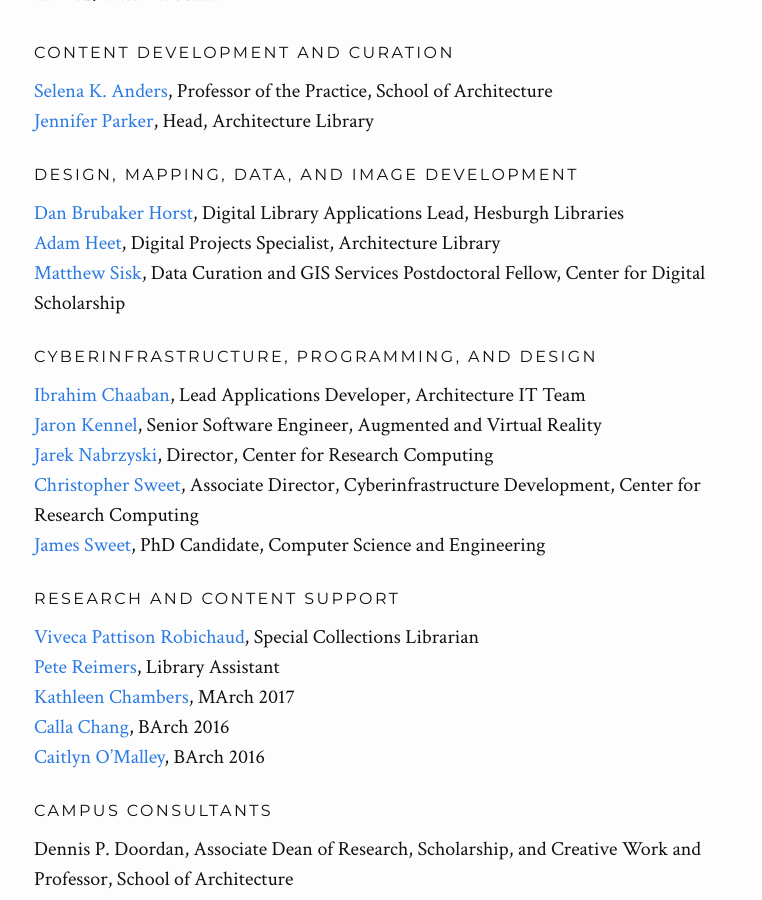
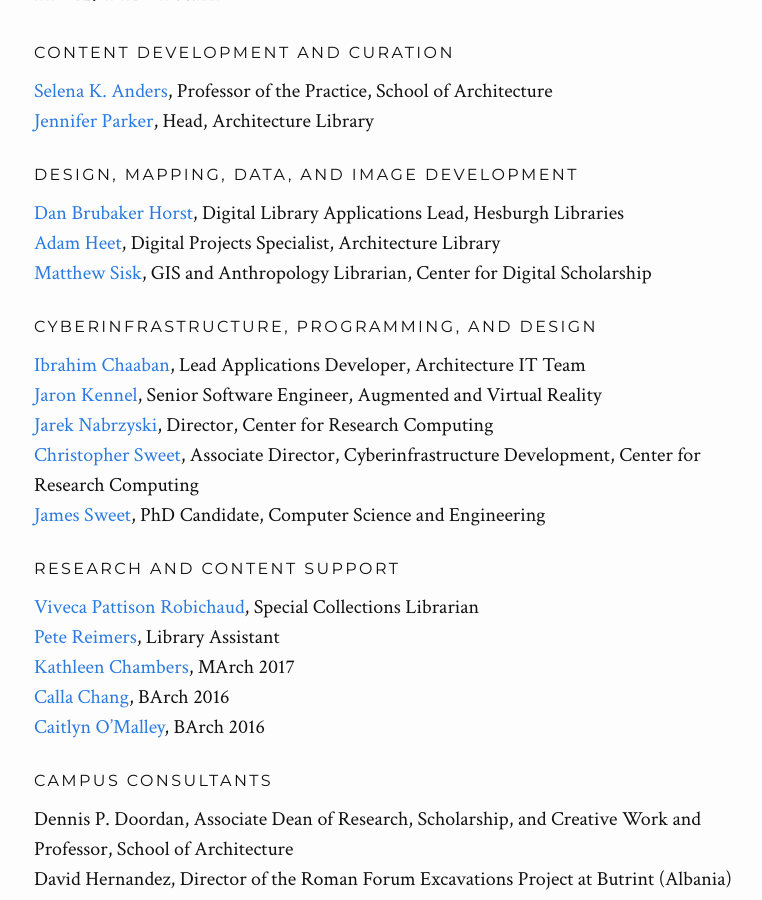
Before and after one commit to HUE-ND/HUE-ND.github.io, a Jekyll site: the page built from about.md, in a window 1280 px wide and 900 px high, scrolled down 576 px. Shown: the whole window, without its empty margins (236-998 px from the left). Built offline with Jekyll 4.4.1, drawn with Linux system fonts in a browser that asks for light colours.

Commit message:
fixed MLS Title
I am not a postdoc any more.

```diff
--- a/about.md
+++ b/about.md
@@ -17,7 +17,7 @@ Efforts include expanding SPQR-ND, an application for the iPad and iPhone that c
 ### Design, Mapping, Data, and Image Development
 [Dan Brubaker Horst](mailto:dan.brubaker.horst@nd.edu?subject=HUE/ND), Digital Library Applications Lead, Hesburgh Libraries
 [Adam Heet](mailto:Adam.L.Heet.3@nd.edu?subject=HUE%20Lab%20Technology), Digital Projects Specialist, Architecture Library
-[Matthew Sisk](mailto:matthew.sisk@nd.edu?subject=HUE/ND), Data Curation and GIS Services Postdoctoral Fellow, Center for Digital Scholarship
+[Matthew Sisk](mailto:matthew.sisk@nd.edu?subject=HUE/ND), GIS and Anthropology Librarian, Center for Digital Scholarship
 
 ### Cyberinfrastructure, Programming, and Design
 [Ibrahim Chaaban](mailto:archit@nd.edu?subject=HUE/ND), Lead Applications Developer, Architecture IT Team
```
